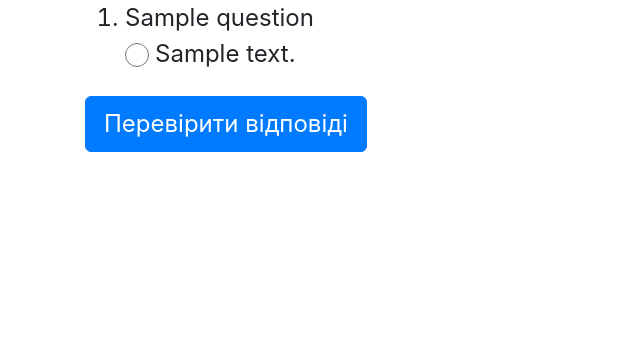
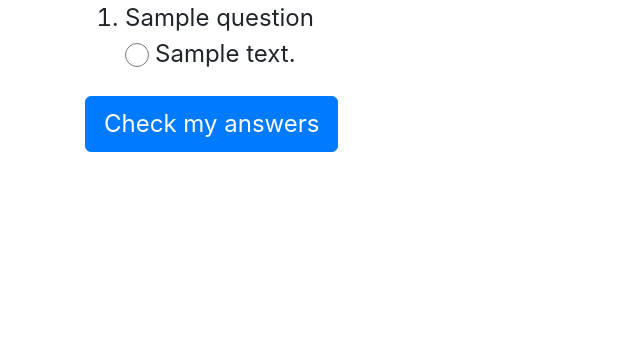
Before and after one commit to Kastet6398/pylearn1, a Django app: template main/templates/main/control_test.html in a window 1280 px wide. Shown: the part 84-435 px from the top of the page, without its empty margins (0-640 px from the left). Run offline with Django 4.2, Linux system fonts and the light colour scheme; the template is opened without the code that fills it: values that come from a table or form of the project are taken from there, others are empty; tables that the repository leaves empty hold one stand-in row (values such as "Sample post").

Commit message:
Update control_test.html

```diff
--- a/main/templates/main/control_test.html
+++ b/main/templates/main/control_test.html
@@ -1,6 +1,6 @@
 {% extends "main/base.html" %}
-{% block title %}Контрольне тестування по курсу {{ course }}{% endblock %}
-{% block warning_on_update %}&&confirm('Ви впевнені? Усі ваші відповіді будуть стерті.'){% endblock %}
+{% block title %}Control test for course {{ course }}{% endblock %}
+{% block warning_on_update %}&&confirm('Are you sure? All your answers will be erased.'){% endblock %}
 {% block content %}
   <div class="container">
     <div class="test">
@@ -23,7 +23,7 @@
             </li>
           {% endfor %}
         </ol>
-        <button type="submit" class="btn btn-primary">Перевірити відповіді</button>
+        <button type="submit" class="btn btn-primary">Check my answers</button>
       </form>
     </div>
   </div>
```
